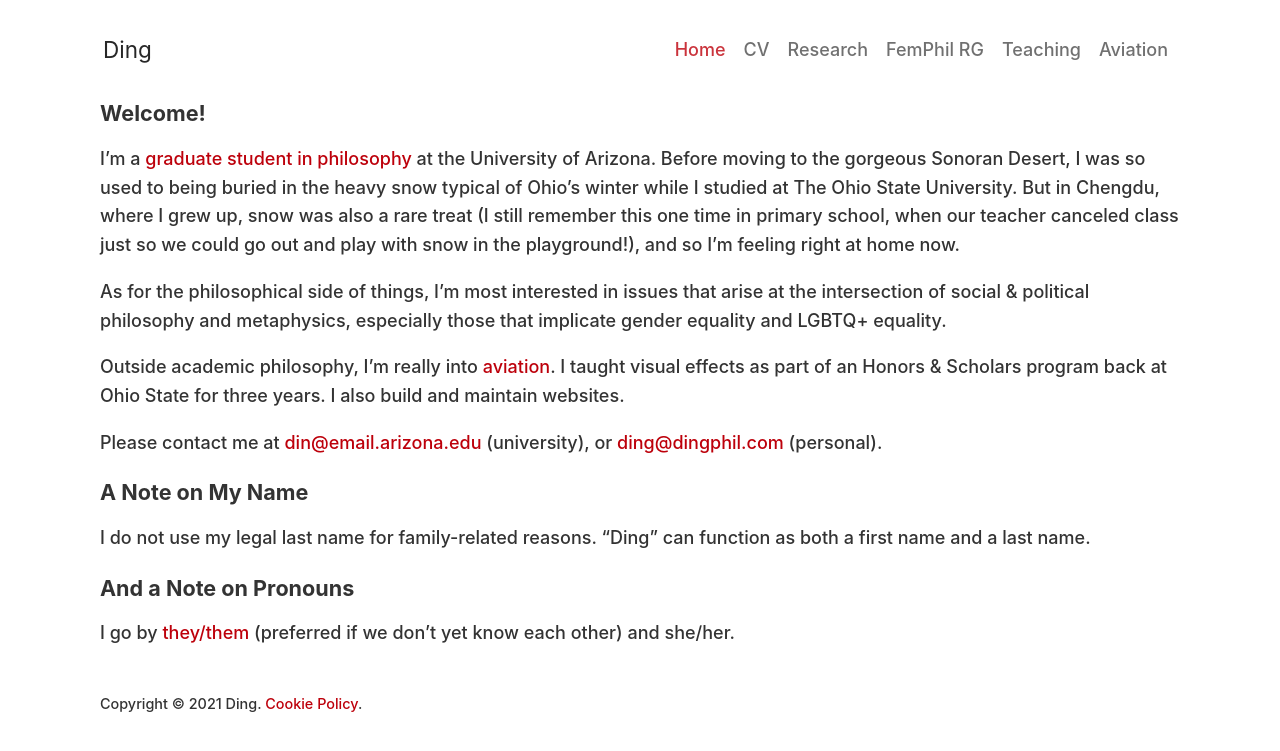
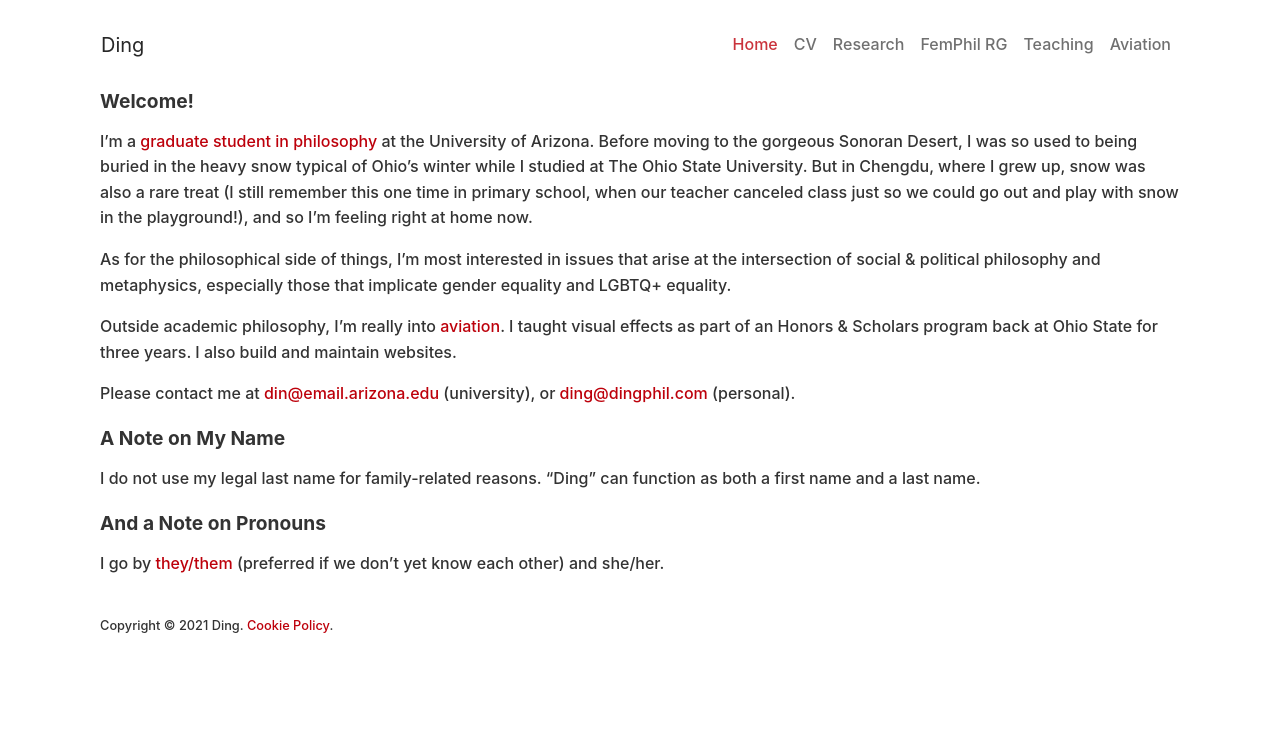
Before and after one commit to dingherself/dingherself.github.io, a Jekyll site: the page built from index.html, in a window 1280 px wide. Shown: the top 751 px of the page. Built offline with Jekyll 4.4.1, drawn with Linux system fonts in a browser that asks for light colours; nearby versions of some CDN libraries; some web fonts are replaced.

Commit message:
font size?

```diff
--- a/assets/ding.scss
+++ b/assets/ding.scss
@@ -89,15 +89,9 @@ html {
   font-size: 16px;
 }
 
-@include media-breakpoint-up(xl) {
-  html {
-    font-size: 18px;
-  }
-}
-
 //@include media-breakpoint-up(xl) {
 //  html {
-//    font-size: 20px;
+//    font-size: 18px;
 //  }
 //}
 
```
